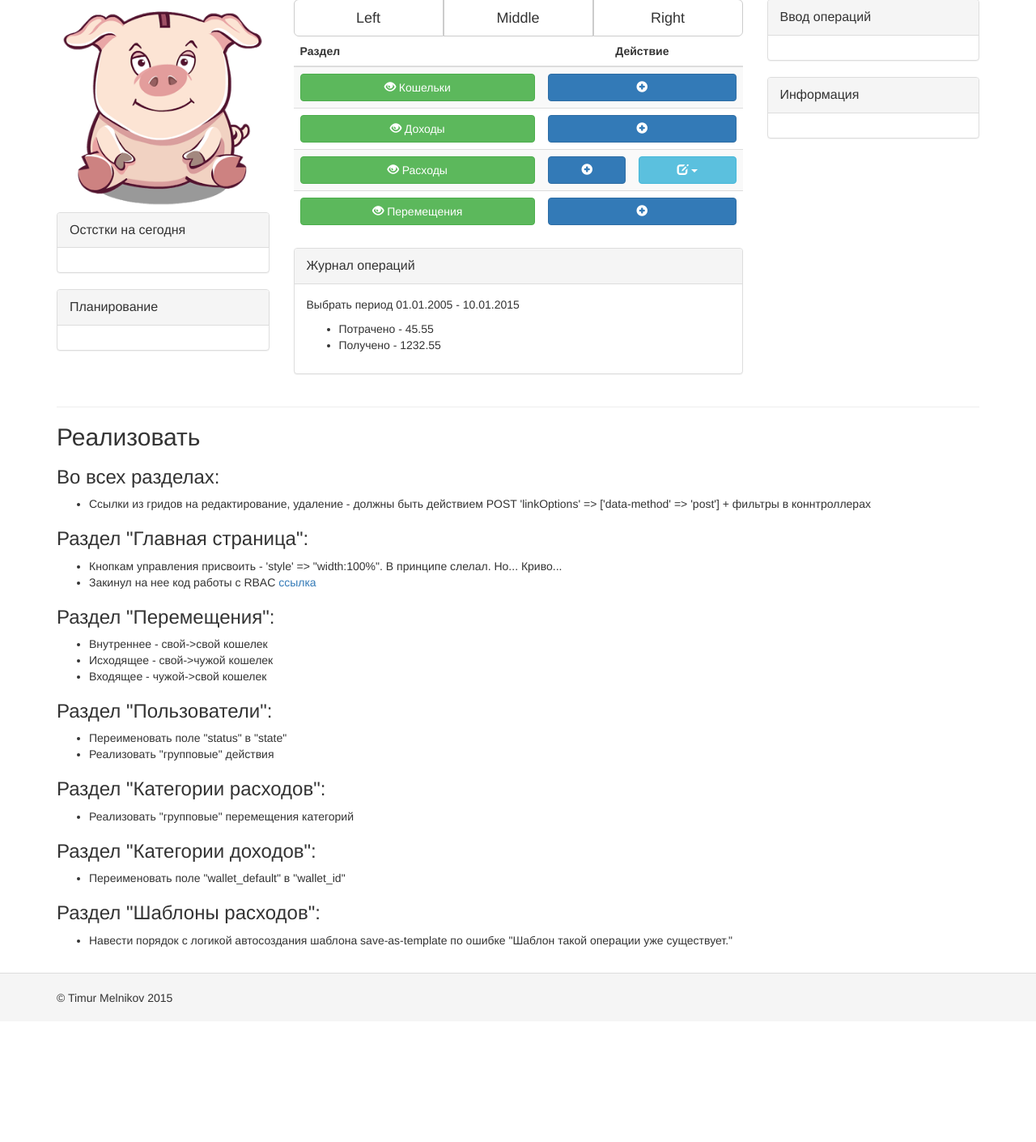
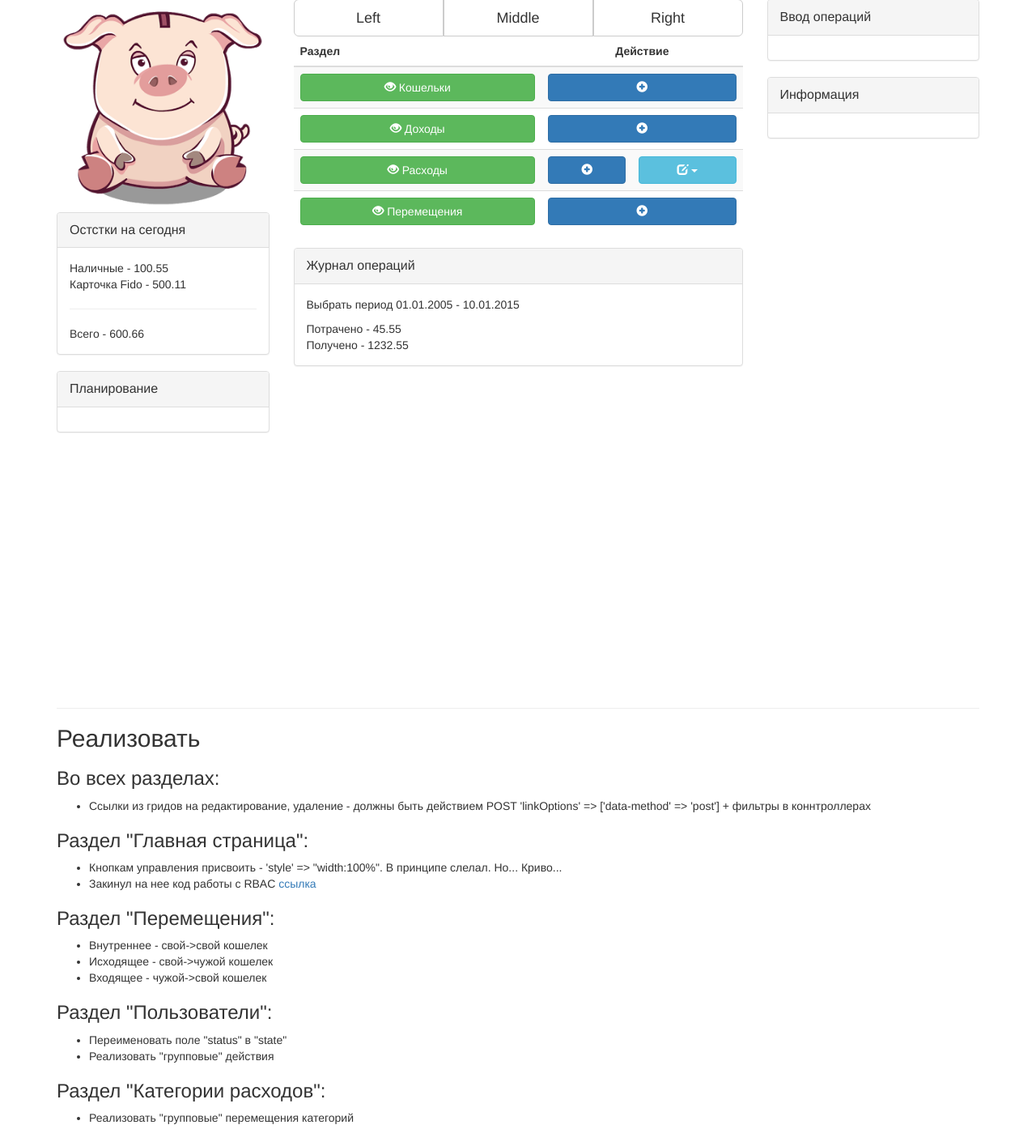
Before and after one commit to kdes70/buh2, a Yii app: template views/main/index.php in a window 1280 px wide. Shown: the part 71-1481 px from the top of the page at 81% size. Before the commit the page ends 1309 px from the top, so only its background shows below. Run offline with PHP 8.4 and a stand-in for Yii, Linux system fonts and the light colour scheme; the template is opened without the code that fills it, so the values that code supplies are empty; some libraries are stand-ins or nearby versions.

Commit message:
Работа с Главной + эффекты в Расходах

```diff
--- a/my_files/test.js
+++ b/my_files/test.js
@@ -8,7 +8,7 @@ $('#unit-edit-button').click(function () {
         $("#unit-edit-button span").addClass("glyphicon-minus");
     }
     //Показываем поле
-    $('#unit-edit').toggle('slow');
+    $('#unit-edit').slideToggle(150);
     $('#expense-count_unit').focus();
 
 });
@@ -22,7 +22,7 @@ $('#categoryexp-add-button').click(function () {
         $("#categoryexp-add-button span").addClass("glyphicon-minus");
     }
     //Показываем поле
-    $('#categoryexp-add').toggle('slow');
+    $('#categoryexp-add').slideToggle(150);
     $('#expense-categoryexp_add').val(null);
     $('#expense-categoryexp_add').focus();
 });
--- a/views/expense/_form.php
+++ b/views/expense/_form.php
@@ -138,7 +138,7 @@ $('#unit-edit-button').click(function () {
         $("#unit-edit-button span").addClass("glyphicon-minus");
     }
     //Показываем поле
-    $('#unit-edit').toggle();
+    $('#unit-edit').slideToggle(150);
     $('#expense-count_unit').focus();
 
 });
@@ -152,7 +152,7 @@ $('#categoryexp-add-button').click(function () {
         $("#categoryexp-add-button span").addClass("glyphicon-minus");
     }
     //Показываем поле
-    $('#categoryexp-add').toggle();
+    $('#categoryexp-add').slideToggle(150);
     $('#expense-categoryexp_add').val(null);
     $('#expense-categoryexp_add').focus();
 });
--- a/views/main/index.php
+++ b/views/main/index.php
@@ -12,6 +12,14 @@ use app\models\Expensetemp;
                 <div class="panel-title">Остстки на сегодня</div>
             </div>
             <div class="panel-body">
+
+
+                Наличные - 100.55<br/>
+                Карточка Fido - 500.11
+                <hr />
+                Всего - 600.66
+
+
             </div>
         </div>
         <div class="panel panel-default">
@@ -112,11 +120,11 @@ use app\models\Expensetemp;
             </div>
             <div class="panel-body">
                 <p>Выбрать период 01.01.2005 - 10.01.2015</p>
-                <ul>
-                    <li>Потрачено - 45.55</li>
-                    <li>Получено - 1232.55</li>
 
-                </ul>
+                Потрачено - 45.55 <br />
+                Получено - 1232.55
+
+
             </div>
         </div>
     </div>
@@ -139,7 +147,30 @@ use app\models\Expensetemp;
 </div>
 
 
+
+
+
 <!--Памятка - что нужно реализовать-->
+
+<br />
+<br />
+<br />
+<br />
+<br />
+<br />
+<br />
+<br />
+<br />
+<br />
+<br />
+<br />
+<br />
+<br />
+<br />
+
+
+
+
 <hr />
 
 <h2>Реализовать</h2>
```
